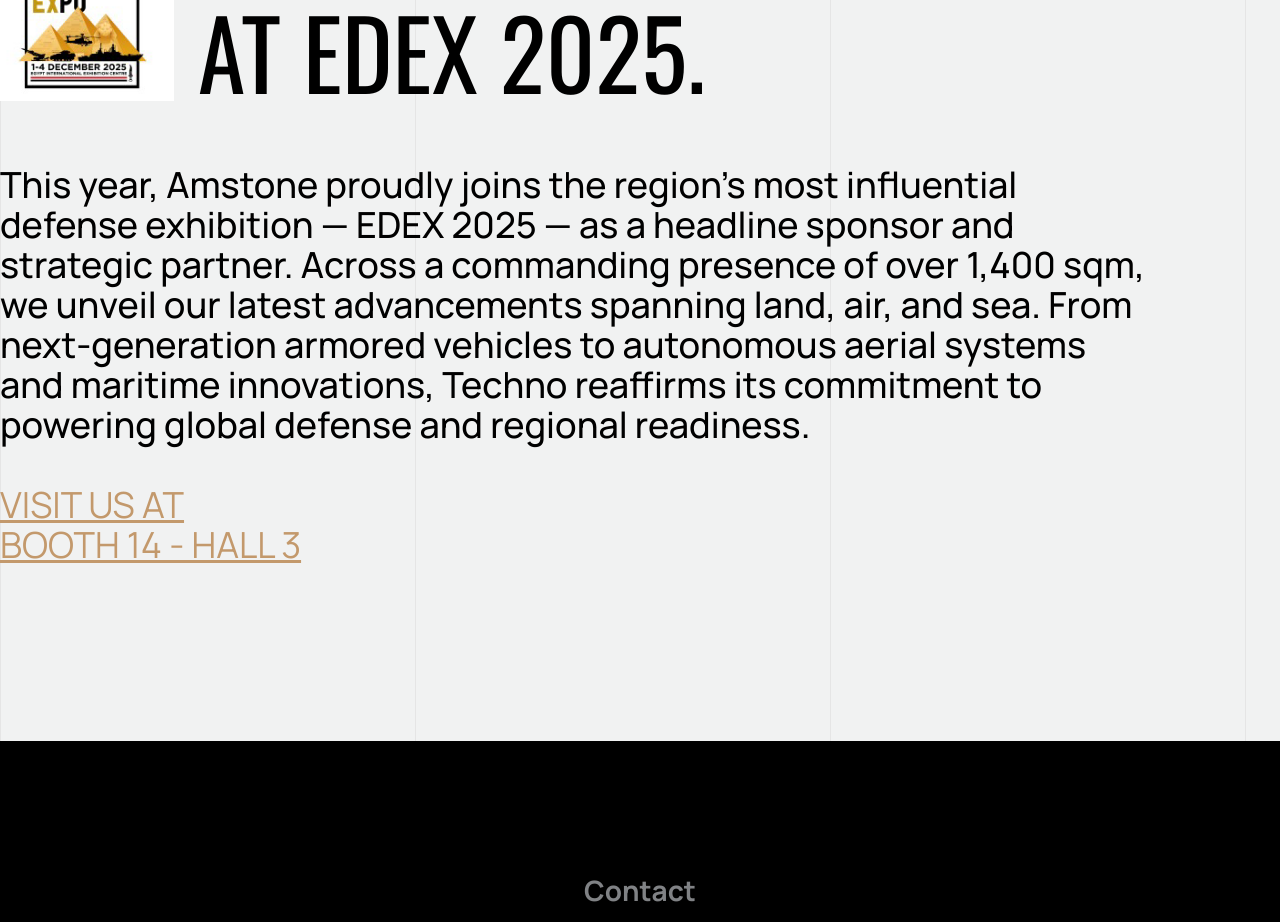
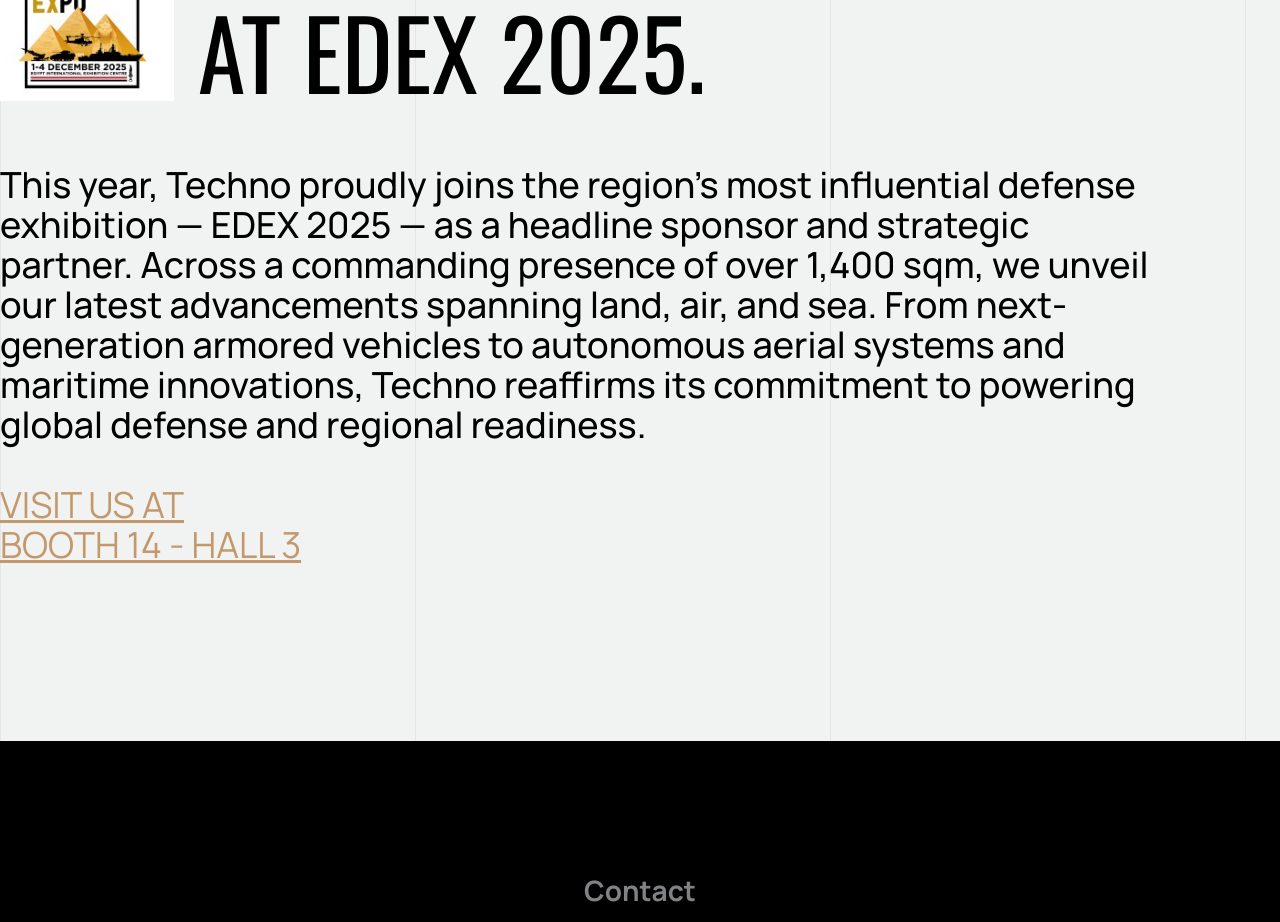
Before and after one commit to osama-mhmd/techno-international, a Next.js app in the folder apps/frontend/: page / in a window 1280 px wide. Shown: the part 5300-6222 px from the top of the page. Built offline with nearby package versions, Linux system fonts and the light colour scheme.

Commit message:
fix(frontend): metadata & typo

```diff
--- a/apps/frontend/app/about-us/page.tsx
+++ b/apps/frontend/app/about-us/page.tsx
@@ -1,6 +1,10 @@
 import Image from "next/image";
 import { Button } from "../../components/ui/button";
 import Clients from "./clients";
+
+export const metadata = {
+  title: "About us",
+};
 
 export default function AboutUs() {
   return (
--- a/apps/frontend/app/events.tsx
+++ b/apps/frontend/app/events.tsx
@@ -51,7 +51,7 @@
           </div>
         </div>
         <p className="text-4xl font-medium py-10 max-w-6xl">
-          This year, Amstone proudly joins the region’s most influential defense
+          This year, Techno proudly joins the region’s most influential defense
           exhibition — EDEX 2025 — as a headline sponsor and strategic partner.
           Across a commanding presence of over 1,400 sqm, we unveil our latest
           advancements spanning land, air, and sea. From next-generation armored
--- a/apps/frontend/app/layout.tsx
+++ b/apps/frontend/app/layout.tsx
@@ -13,7 +13,10 @@
 });
 
 export const metadata: Metadata = {
-  title: "Create Next App",
+  title: {
+    template: "%s | Techno International Group",
+    default: "Homepage | Techno International Group",
+  },
   description: "Generated by create next app",
 };
 
```
